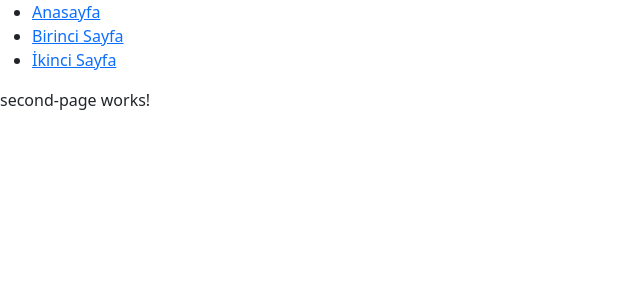
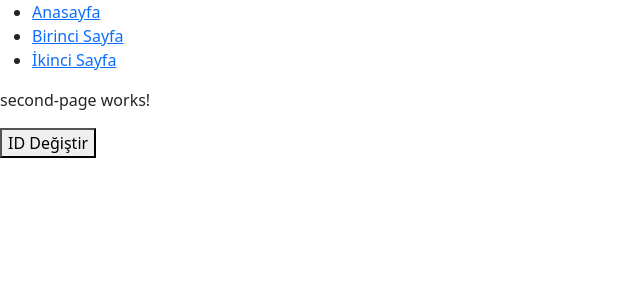
Before and after one commit to atillakalay/TurkcellAngularCourse, an Angular app in the folder angularapp/: page /ikinci-sayfa/2 in a window 1280 px wide. Shown: the top 300 px of the page, without its empty margins (0-640 px from the left). Built offline with nearby package versions, Linux system fonts and the light colour scheme.

Commit message:
Route/Query Parameters Dynamic Read Part 2 tutorial has been completed.

```diff
--- a/angularapp/src/app/pages/first-page/first-page.component.ts
+++ b/angularapp/src/app/pages/first-page/first-page.component.ts
@@ -18,7 +18,7 @@ export class FirstPageComponent {
    let pageSize= this.activetedRoute.snapshot.queryParamMap.get('pageSize')
 
    this.activetedRoute.queryParamMap.subscribe(x=>{
-    console.log(x)
+    console.log(`dynamicPage: ${x.get('page')} / pageSize: ${x.get('pageSize')}`)
    })
 
    console.log(`page: ${page} / pageSize: ${pageSize}`)
--- a/angularapp/src/app/pages/second-page/second-page.component.html
+++ b/angularapp/src/app/pages/second-page/second-page.component.html
@@ -1 +1,2 @@
 <p>second-page works!</p>
+<button (click)="changeId()">ID Değiştir</button>
--- a/angularapp/src/app/pages/second-page/second-page.component.ts
+++ b/angularapp/src/app/pages/second-page/second-page.component.ts
@@ -1,5 +1,5 @@
 import { Component } from '@angular/core';
-import { ActivatedRoute } from '@angular/router';
+import { ActivatedRoute, Router } from '@angular/router';
 
 @Component({
   selector: 'app-second-page',
@@ -7,13 +7,21 @@ import { ActivatedRoute } from '@angular/router';
   styleUrls: ['./second-page.component.css']
 })
 export class SecondPageComponent {
-  constructor(private route: ActivatedRoute) {
+  constructor(private route: ActivatedRoute, private router: Router) {
 
   }
 
   ngOnInit(): void {
     let id = this.route.snapshot.paramMap.get('id')
     console.log(id)
+
+    this.route.paramMap.subscribe(x => {
+      console.log("Dynamic Id: " + x.get('id'))
+    })
+  }
+
+  changeId() {
+    this.router.navigate(['ikinci-sayfa', 10])
   }
 
 }
```
